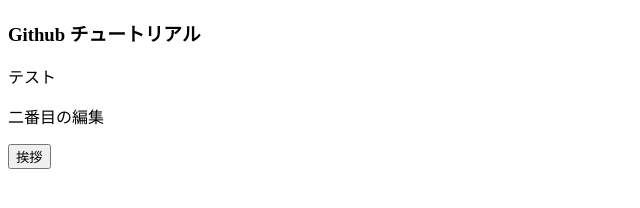
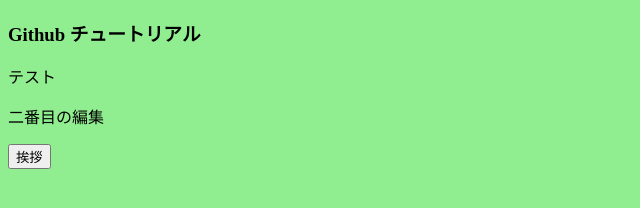
Before and after one commit to miyuchin1234/github-tutorial, a plain HTML site: page public/index.html in a window 1280 px wide. Shown: the whole page, without its empty margins (0-640 px from the left). Drawn offline with Linux system fonts and the light colour scheme.

Commit message:
CSSファイルの追加

```diff
--- /dev/null
+++ b/public/css/common.css
@@ -0,0 +1,3 @@
+body {
+  background-color: lightgreen;
+}
--- a/public/index.html
+++ b/public/index.html
@@ -5,6 +5,7 @@
     <meta http-equiv="X-UA-Compatible" content="IE=edge">
     <meta name="viewport" content="width=device-width, initial-scale=1.0">
     <title>Document</title>
+    <link rel="stylesheet" href="./css/common.css">
 </head>
 <body>
   <h3>Github チュートリアル</h3>
```
